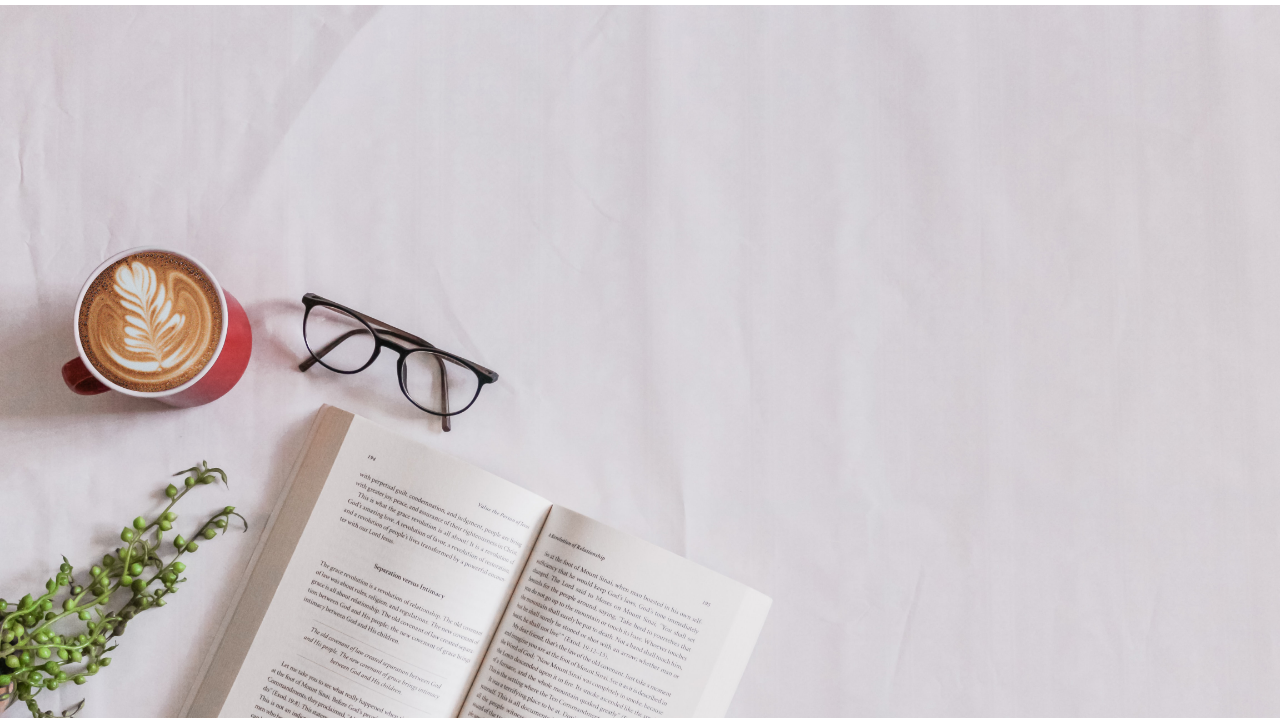
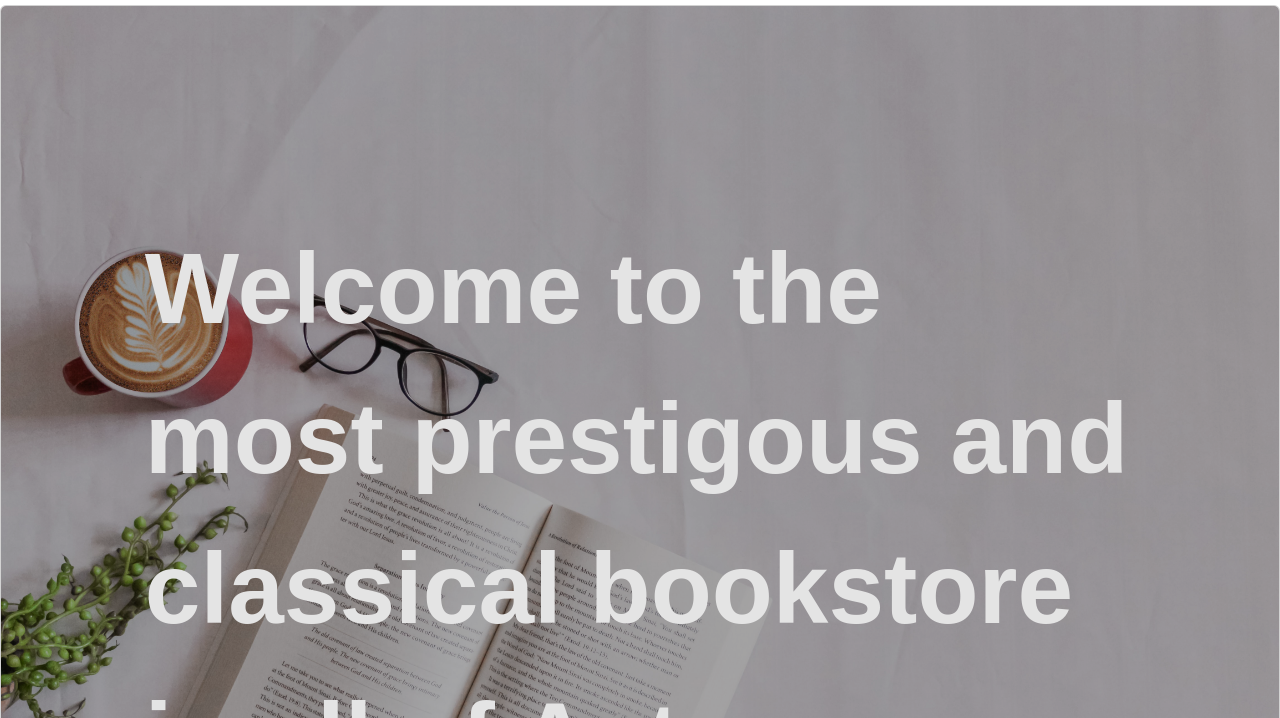
Before and after one commit to feysalaf/BookStore, a website: page index.html in a window 1280 px wide. Shown: the part 82-800 px from the top of the page. Drawn offline with nearby package versions, Linux system fonts and the light colour scheme.

Commit message:
Added non movable backrgund with text

```diff
--- a/index.css
+++ b/index.css
@@ -39,7 +39,6 @@ html{
         color: #868686;
         font-size:18px;
     }
-
 }
 
 /* For Tablets */
@@ -47,4 +46,45 @@ html{
     .view {
         width: 600px;
     }
+
 }
+
+/*
+#container {
+    position: relative;
+}
+
+#image {
+   position: absolute;
+   left: 0;
+   top: 0;
+   width:100%;
+   filter: brightness(70%);
+}
+
+#text {
+   z-index: 100;
+   position: absolute;
+   color: rgb(217, 217, 217);
+   font-size: 90px;
+   font-family:Arial;
+   margin-top: 10%;
+   margin-left:7%;
+   width:60%;
+} */
+
+.card-body{
+    font-size:100px;
+    margin-top:-60%;
+    margin-left:10%;
+    margin-right:10%;
+    font-weight:bold;
+    z-index:100;
+}
+.card-body p{
+    font-family:sans-serif;
+    color:rgb(228, 228, 228);
+}
+img{
+    filter:brightness(70%);
+}
--- a/index.html
+++ b/index.html
@@ -34,13 +34,15 @@
 
 
 <!--Create launch page-->
-<div>
+<!-- <div class="Landing_container">
     <img src="Main_page_bg.jpg" class="img-fluid" alt="Responsive image" id="Bla">
-
-
-
-</div>
-<!--Create table-->
+</div> -->
+<div class="card" style="width: 100%;">
+    <img class="card-img-top" src="Main_page_bg.jpg" alt="Card image cap">
+    <div class="card-body">
+      <p class="card-text">Welcome to the most prestigous and classical bookstore in all of Astor</p>
+    </div>
+  </div>
 
 
 <!--Create footer-->
```
